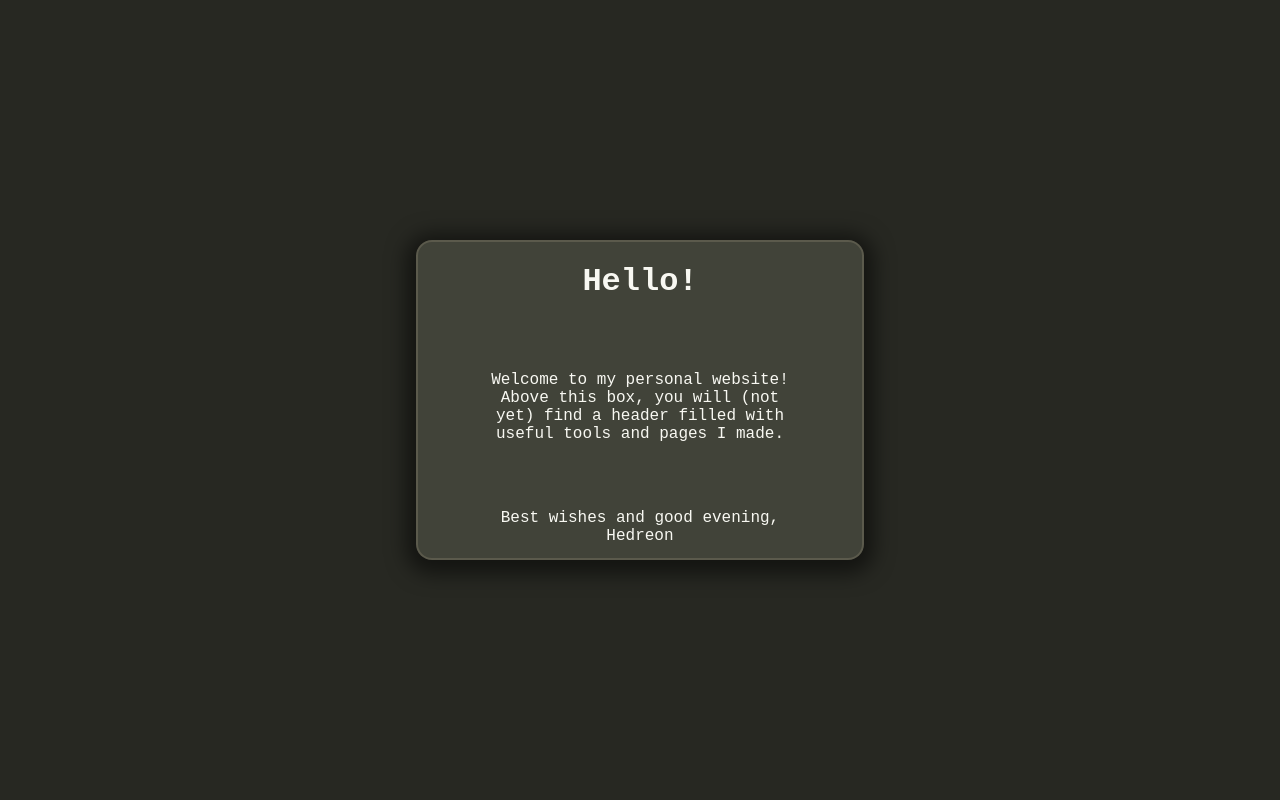
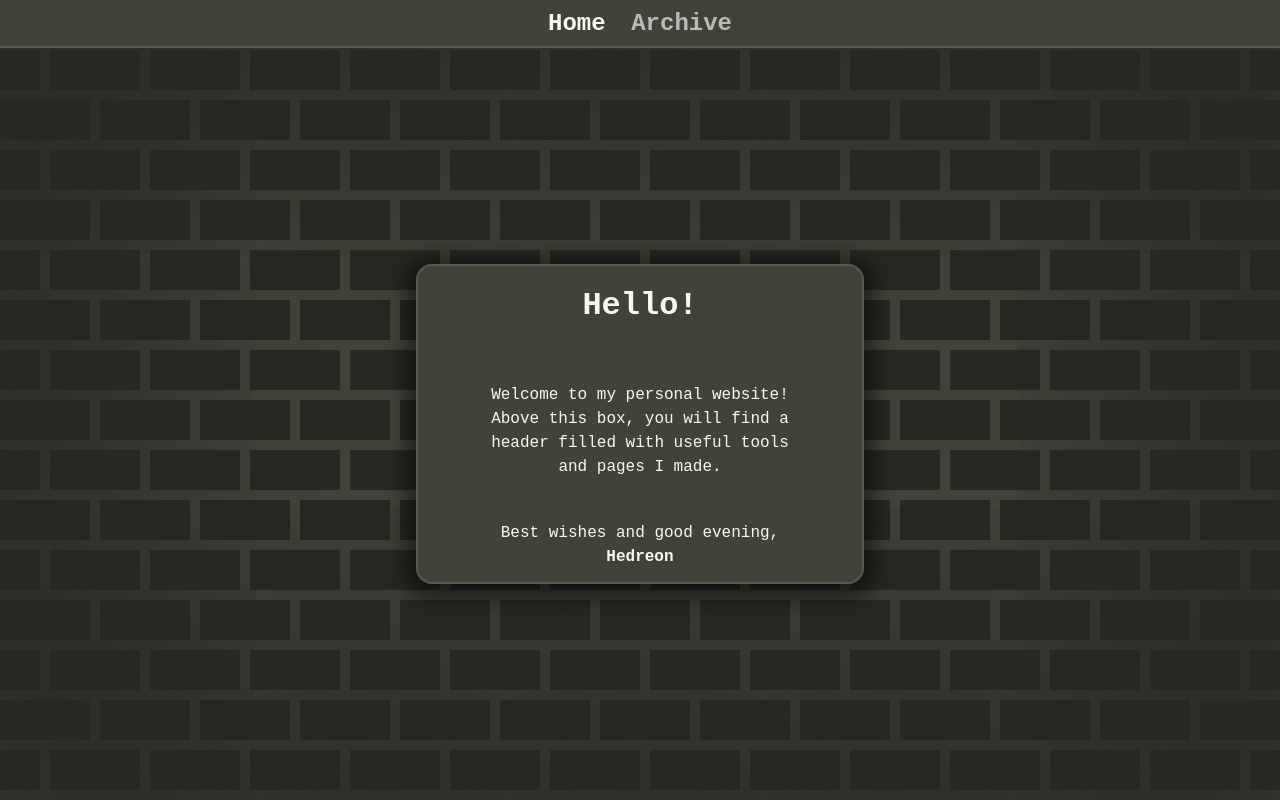
Before and after one commit to Hedreon/Website, a PHP site: page / in a window 1280 px wide. Run offline with PHP 8.4, Linux system fonts and the light colour scheme; style sheets or scripts are compiled from the project's sources.

Commit message:
Big update

```diff
--- a/index.html
+++ b/index.html
@@ -6,21 +6,29 @@
     <title>Hedreon: Home</title>
     <link rel="stylesheet" href="resources/css/index.css" />
     <link rel="stylesheet" href="resources/css/global.css" />
-    <script src="resources/js/index.js"></script>
 </head>
 <body>
     <noscript>
         <h1 class="warning">Unable to load content because JavaScript is disabled.</h1>
     </noscript>
+    <header>
+        <navigator link="/" active>Home</navigator>
+        <dropdown type="navigation" text="Archive">
+            <dropdown-content>
+                <navigator link="/archive/spacexploration">Space Exploration Project</navigator>
+            </dropdown-content>
+        </dropdown>
+    </header>
     <div class="box">
         <h1 class="subject">Hello!</h1>
         <div class="body">
-            <p class="content">Welcome to my personal website!<br />Above this box, you will (not yet) find a header filled with useful tools and pages I made.</p>
+            <p class="content">Welcome to my personal website!<br />Above this box, you will find a header filled with useful tools and pages I made.</p>
             <div class="signature">
                 <p class="dynamic"></p>
-                <p>Hedreon</p>
+                <p><strong>Hedreon</strong></p>
             </div>
         </div>
     </div>
+    <script src="resources/js/index.js"></script>
 </body>
 </html>
--- a/resources/css/global.css
+++ b/resources/css/global.css
@@ -19,12 +19,121 @@
     user-select: none;
 }
 
-ul {
-    list-style-position: inside;
+header {
+    display: flex;
+    justify-content: center;
+    height: 8vh;
+    background: var(--foreground-color);
+    color: var(--text-color);
+    border-bottom: 2pt solid var(--border-color);
+    transition: 0.5s cubic-bezier(0.05, 0.95, 0, 1);
+}
+
+navigator {
+    display: flex;
+    align-items: center;
+    font-size: 1.5em;
+    font-weight: bold;
+    padding-inline: 5vw;
+    transition: 0.5s cubic-bezier(0.05, 0.95, 0, 1);
+}
+
+navigator:hover {
+    cursor: pointer;
+}
+
+navigator:not([active]), dropdown[type="navigation"]:not([active]) {
+    filter: brightness(75%);
+}
+
+navigator:not([active]):hover, dropdown[type="navigation"]:not([active]):hover {
+    filter: brightness(100%);
+}
+
+dropdown[type="navigation"] {
+    display: flex;
+    align-items: center;
+    position: relative;
+    font-size: 1.5em;
+    font-weight: bold;
+    padding-inline: 5vw;
+    transition: 0.5s cubic-bezier(0.05, 0.95, 0, 1);
+}
+
+dropdown::before {
+    content: attr(text);
+}
+
+dropdown:hover dropdown-content {
+    display: block;
+}
+
+dropdown-content {
+    display: none;
+    position: absolute;
+    top: 100%;
+    left: 0;
+    font-size: 0.75em;
+    background: #75715E;
+}
+
+dropdown-content > navigator:not([active]) {
+    display: block;
+}
 
 .warning {
     text-align: center;
     background: var(--warn-color);
     padding: 1vh;
 }
+
+/* Mobile - Landscape */
+@media all and (min-width: 480px) and (orientation: landscape) {
+    header {
+        height: 15vh;
+    }
+
+    navigator, dropdown[type="navigation"] {
+        padding-inline: 2vw;
+    }
 }
+
+/* Tablet */
+@media all and (min-width: 768px) {
+    header {
+        height: 6vh;
+    }
+
+    navigator, dropdown[type="navigation"] {
+        padding-inline: 2vw;
+    }
+}
+
+/* Tablet - Landscape */
+@media all and (min-width: 768px) and (orientation: landscape) {
+    header {
+        height: 15vh;
+    }
+
+    navigator, dropdown[type="navigation"] {
+        padding-inline: 2vw;
+    }
+}
+
+/* Desktop */
+@media all and (min-width: 1024px) {
+    header {
+        height: 8vh;
+    }
+}
+
+/* Desktop - Wide */
+@media all and (min-width: 1200px) {
+    header {
+        height: 6vh;
+    }
+
+    navigator, dropdown[type="navigation"] {
+        padding-inline: 1vw;
+    }
+}
--- a/resources/css/index.css
+++ b/resources/css/index.css
@@ -1,5 +1,9 @@
 body {
-    background: var(--background-color);
+    background:
+        conic-gradient(at 90% 40%, transparent 75%, var(--background-color) 0),
+        conic-gradient(at 90% 40%, transparent 75%, var(--background-color) 0) 50px 50px var(--foreground-color);
+    background-size: calc(2 * 50px) calc(2 * 50px);
+    box-shadow: inset 0 0 100vw 10vw var(--background-color);
     color: var(--text-color);
     font-family: 'Courier New', Courier, monospace;
     display: flex;
@@ -24,12 +28,12 @@
     border: 2pt solid var(--border-color);
     border-radius: 2vmin;
     box-shadow: 0 0.5vh 20px 10px rgba(0, 0, 0, 0.5);
-    transition: 1s cubic-bezier(0.05, 0.95, 0, 1);
+    transition: 0.5s cubic-bezier(0.05, 0.95, 0, 1);
     overflow: hidden;
     padding: 1vw;
     display: flex;
     flex-direction: column;
-    font-size: 3vw;
+    font-size: 0.7em;
     text-align: center;
 }
 
@@ -46,6 +50,7 @@
     align-items: center;
     text-align: center;
     width: 75%;
+    line-height: 1.5em;
 }
 
 .content {
@@ -62,7 +67,7 @@
     .box {
         width: 40vw;
         height: 50vh;
-        font-size: 1.6vw;
+        font-size: 0.7em;
     }
 
     .content {
@@ -75,7 +80,7 @@
     .box {
         width: 60vw;
         height: 25vh;
-        font-size: 2vw;
+        font-size: 1em;
     }
 }
 
@@ -83,7 +88,7 @@
 @media all and (min-width: 768px) and (orientation: landscape) {
     .box {
         width: 35vw;
-        font-size: 1.4vw;
+        font-size: 0.8em;
     }
 
     .content {
--- a/resources/js/index.js
+++ b/resources/js/index.js
@@ -1,8 +1,9 @@
-let DynamicElement = document.getElementsByClassName("dynamic");
+const DynamicElements = document.getElementsByClassName("dynamic");
+const NavigatorElements = document.getElementsByTagName("navigator");
 
 function GetRelativeTime() {
-    let NewDate = new Date();
-    let CurrentHour = NewDate.getHours();
+    const NewDate = new Date();
+    const CurrentHour = NewDate.getHours();
 
     if (CurrentHour <= 11 && CurrentHour != 0) {
         return "morning"
@@ -15,6 +16,24 @@
     }
 }
 
+for (let Index = 0; Index < NavigatorElements.length; Index++) {
+    NavigatorElements[Index].addEventListener("mouseup", (Event) => {
+        if (NavigatorElements[Index].getAttribute("link")) {
+            switch (Event.button) {
+                case 0:
+                    window.location.href = NavigatorElements[Index].getAttribute("link"); // TODO: this might cause a bug...
+                    break;
+                case 1:
+                    Event.preventDefault();
+
+                    window.open(NavigatorElements[Index].getAttribute("link"), "_blank", "noopener, noreferrer");
+
+                    return false;
+            }
+        }
+    })
+}
+
 window.addEventListener("load", function() {
-    DynamicElement[0].innerHTML = `Best wishes and good ${GetRelativeTime()},`;
+    DynamicElements[0].innerHTML = `Best wishes and good ${GetRelativeTime()},`;
 })
```
